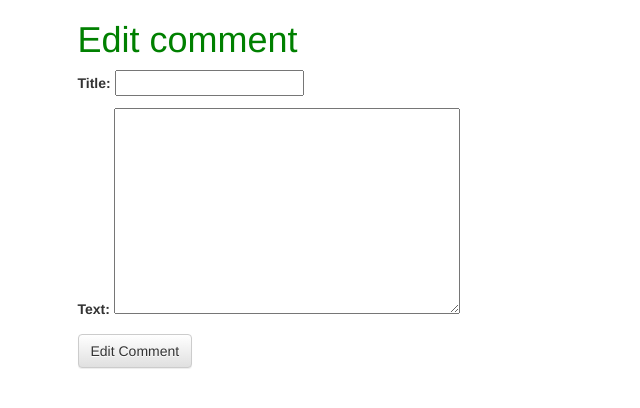
After one commit to django-denmark/djangoschool-docs, a Django app: template code/templates/wall/comment_edit.html in a window 1280 px wide. The commit adds this page. Shown: the top 408 px of the page, without its empty margins (0-640 px from the left). Run offline with Django 3.2, Linux system fonts and the light colour scheme; the template is opened without the code that fills it: values that come from a table or form of the project are taken from there, others are empty; some libraries are stand-ins or nearby versions.

Commit message:
Made it possible to edit a comment.

```diff
--- /dev/null
+++ b/code/templates/wall/comment_edit.html
@@ -0,0 +1,13 @@
+{% extends 'wall/base.html' %}
+
+{% block content %}
+
+<h1>Edit comment</h1>
+
+<form method="POST" class="post-form">
+    {% csrf_token %}
+    {{ form.as_p }}
+    <button type="submit" class="save btn btn-default">Edit Comment</button>
+</form>
+
+{% endblock %}
--- a/code/templates/wall/post_details.html
+++ b/code/templates/wall/post_details.html
@@ -14,6 +14,7 @@
             <h3>{{ comment.title }}</h3>
             <p class='text'>{{ comment.text }}</p>
             <p class='fotter'><span class='date'>{{ comment.created_date }}</span></p>
+            <a href="{% url 'comment_edit' comment.pk %}">Edit comment</a>
         </div>
     {% endfor %}
     <a href={% url 'comment_new' post_pk=post.pk %}>Add a comment</a>
--- a/code/wall/urls.py
+++ b/code/wall/urls.py
@@ -11,4 +11,9 @@ urlpatterns = patterns('',
         views.comment_write_new,
         name='comment_new'
     ),
+    url(
+        r'^comment/(?P<pk>[0-9]+)/$',
+        views.comment_edit,
+        name='comment_edit'
+    ),
 )
```
Also changed, not shown: code/wall/views.py (+23 -5 lines).
